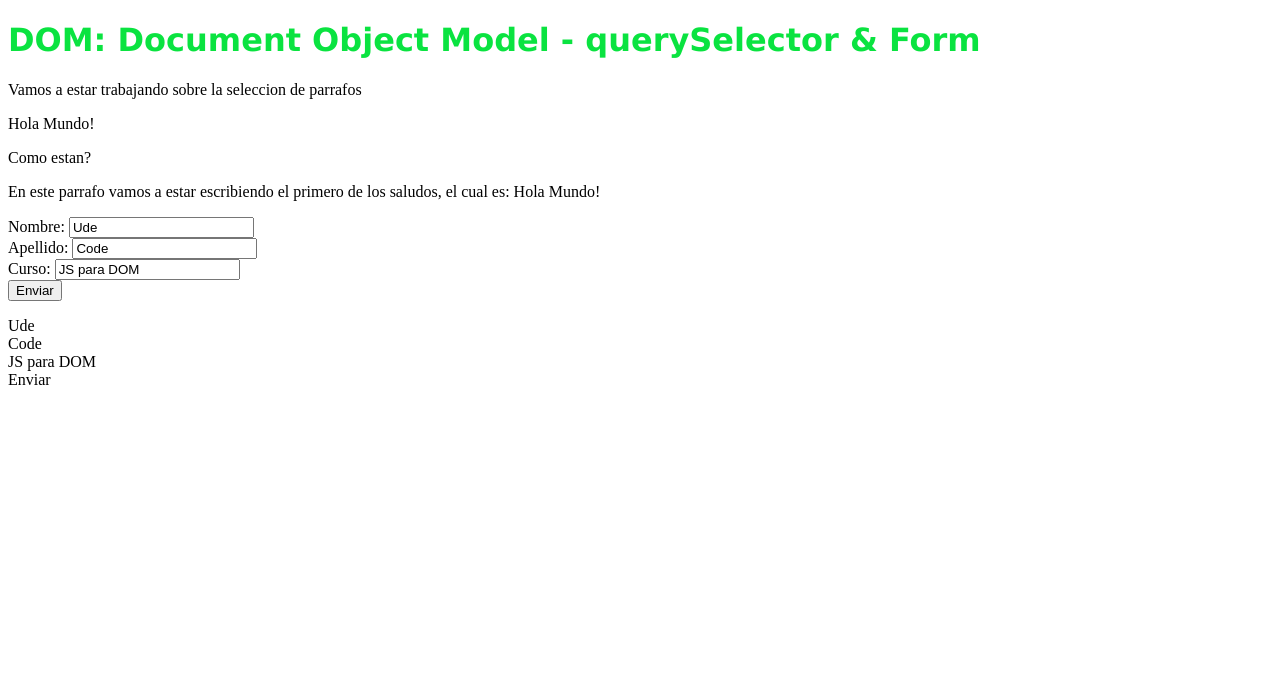
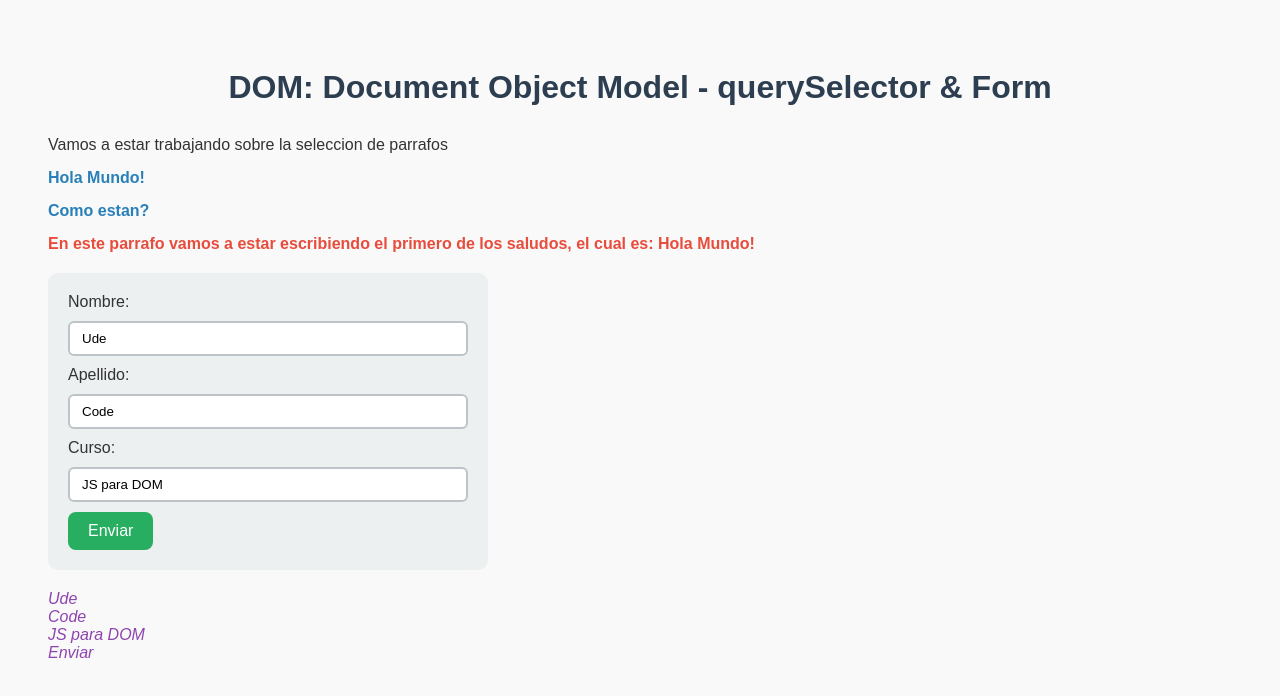
Before and after one commit to udealvarez/JavaScript-para-DOM, a plain HTML site: page 01-JavaScript-en-la-web/1-DOM/5-DOM-querySelector-form/index.html in a window 1280 px wide. Drawn offline with Linux system fonts and the light colour scheme.

Commit message:
Actualizacion archivo CSS

```diff
--- a/01-JavaScript-en-la-web/1-DOM/4-DOM/style.css
+++ b/01-JavaScript-en-la-web/1-DOM/4-DOM/style.css
@@ -1,8 +1,36 @@
-h1{
-    color: rgb(10, 227, 64);
-    font-family: Verdana;
+body {
+    font-family: Arial, sans-serif;
+    background-color: #f4f4f4;
+    margin: 0;
+    padding: 40px;
+    color: #333;
 }
 
-.colorado{
-    color: red;
+h1 {
+    text-align: center;
+    color: #2c3e50;
+    margin-bottom: 40px;
 }
+
+p {
+    font-size: 16px;
+    line-height: 1.6;
+    margin: 15px 0;
+}
+
+#testeo {
+    color: #2980b9;
+    font-weight: bold;
+}
+
+#testeoDos {
+    color: #e74c3c;
+    font-style: italic;
+}
+
+.test1 {
+    background-color: #ecf0f1;
+    padding: 10px;
+    border-radius: 5px;
+    border: 1px solid #bdc3c7;
+}
--- a/01-JavaScript-en-la-web/1-DOM/5-DOM-querySelector-form/style.css
+++ b/01-JavaScript-en-la-web/1-DOM/5-DOM-querySelector-form/style.css
@@ -1,4 +1,64 @@
-h1{
-    color: rgb(10, 227, 64);
-    font-family: Verdana;
+body {
+    font-family: Arial, sans-serif;
+    background-color: #f9f9f9;
+    padding: 40px;
+    color: #333;
 }
+
+h1 {
+    text-align: center;
+    color: #2c3e50;
+    margin-bottom: 30px;
+}
+
+p {
+    font-size: 16px;
+    margin: 15px 0;
+}
+
+.saludo {
+    color: #2980b9;
+    font-weight: bold;
+}
+
+#test {
+    color: #e74c3c;
+    font-weight: bold;
+}
+
+form {
+    background-color: #ecf0f1;
+    padding: 20px;
+    border-radius: 10px;
+    max-width: 400px;
+    margin-top: 20px;
+}
+
+input[type="text"] {
+    padding: 8px 12px;
+    margin: 10px 0;
+    border: 2px solid #bdc3c7;
+    border-radius: 6px;
+    width: 100%;
+    box-sizing: border-box;
+}
+
+input[type="submit"] {
+    padding: 10px 20px;
+    background-color: #27ae60;
+    color: white;
+    border: none;
+    border-radius: 8px;
+    cursor: pointer;
+    font-size: 16px;
+}
+
+input[type="submit"]:hover {
+    background-color: #219150;
+}
+
+#testeo {
+    margin-top: 20px;
+    font-style: italic;
+    color: #8e44ad;
+}
```
